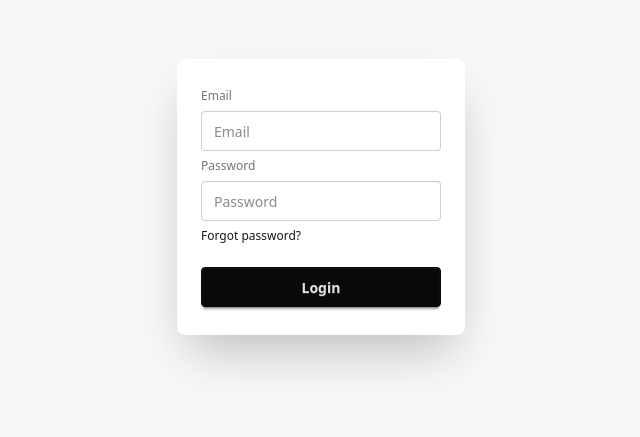
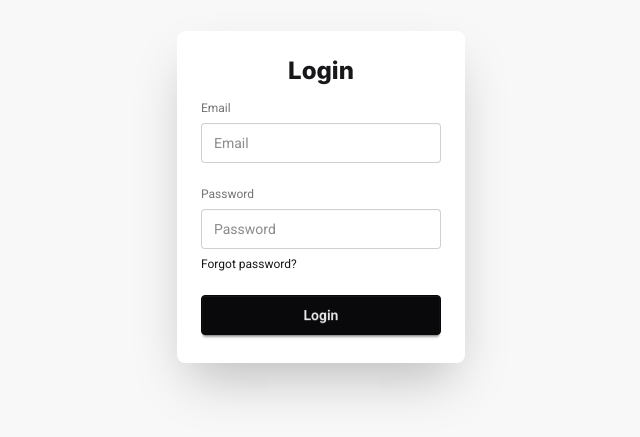
Before and after one commit to Robiul-Haque/Blogify-With-Redux-Ts, a React (Vite) app: page /login in a window 1280 px wide. Shown: the part 203-640 px from the top of the page, without its empty margins (319-959 px from the left). Built offline with nearby package versions, Linux system fonts and the light colour scheme.

Commit message:
install react hook form, use it login form, import google font & use it login page

```diff
--- a/package.json
+++ b/package.json
@@ -13,6 +13,7 @@
     "@tailwindcss/vite": "^4.0.6",
     "react": "^19.0.0",
     "react-dom": "^19.0.0",
+    "react-hook-form": "^7.54.2",
     "react-router": "^7.1.5",
     "tailwindcss": "^4.0.6"
   },
--- a/src/index.css
+++ b/src/index.css
@@ -1,6 +1,34 @@
+@import url('https://fonts.googleapis.com/css2?family=Roboto:ital,wght@0,100..900;1,100..900&display=swap');
+@import url('https://fonts.googleapis.com/css2?family=Montserrat:ital,wght@0,100..900;1,100..900&display=swap');
+@import url('https://fonts.googleapis.com/css2?family=Inter:ital,opsz,wght@0,14..32,100..900;1,14..32,100..900&display=swap');
+
+
 @import "tailwindcss";
 @plugin "daisyui";
 
 @plugin "daisyui" {
     themes: light --default, dark --prefersdark;
 }
+
+
+/* Main heading */
+.inter {
+    font-family: "Inter", serif;
+    font-optical-sizing: auto;
+    font-style: normal;
+}
+
+/* Sub heading */
+.montserrat {
+    font-family: "Montserrat", serif;
+    font-optical-sizing: auto;
+    font-style: normal;
+}
+
+/* Normal text */
+.roboto {
+    font-family: "Roboto", serif;
+    font-optical-sizing: auto;
+    font-style: normal;
+    font-variation-settings: "wdth" 100;
+}
--- a/src/page/Login.tsx
+++ b/src/page/Login.tsx
@@ -1,18 +1,31 @@
+import { useForm, SubmitHandler } from "react-hook-form";
+
+type Inputs = {
+    email: string;
+    password: string;
+};
 
 const Login = () => {
+    const { register, handleSubmit, formState: { errors } } = useForm<Inputs>();
+
+    const onSubmit: SubmitHandler<Inputs> = (data) => console.log(data)
+
     return (
         <div className="hero bg-base-200 min-h-screen">
             <div className="hero-content flex-col lg:flex-row-reverse w-[25%]">
                 <div className="card bg-base-100 w-full max-w-sm shrink-0 shadow-2xl">
                     <div className="card-body">
-                        <fieldset className="fieldset">
-                            <label className="fieldset-label">Email</label>
-                            <input type="email" className="input" placeholder="Email" required />
-                            <label className="fieldset-label">Password</label>
-                            <input type="password" className="input" placeholder="Password" required />
-                            <div><a className="link link-hover">Forgot password?</a></div>
-                            <button className="btn btn-neutral mt-4">Login</button>
-                        </fieldset>
+                        <h2 className="text-center text-2xl inter font-[800]">Login</h2>
+                        <form onSubmit={handleSubmit(onSubmit)} className="roboto font-[400]">
+                            <fieldset className="fieldset">
+                                <label className="fieldset-label">Email</label>
+                                <input type="email" className="input" placeholder="Email" {...register("email", { required: true, pattern: /^\S+@\S+$/i })} />
+                                <label className="fieldset-label mt-4">Password</label>
+                                <input type="password" className="input" placeholder="Password" {...register("password", { required: true, max: 20, min: 5 })} />
+                                <div><a className="link link-hover">Forgot password?</a></div>
+                                <button className="btn btn-neutral mt-4">Login</button>
+                            </fieldset>
+                        </form>
                     </div>
                 </div>
             </div>
```
Also changed, not shown: 1 other file (tests, documents, lock files or other folders).
